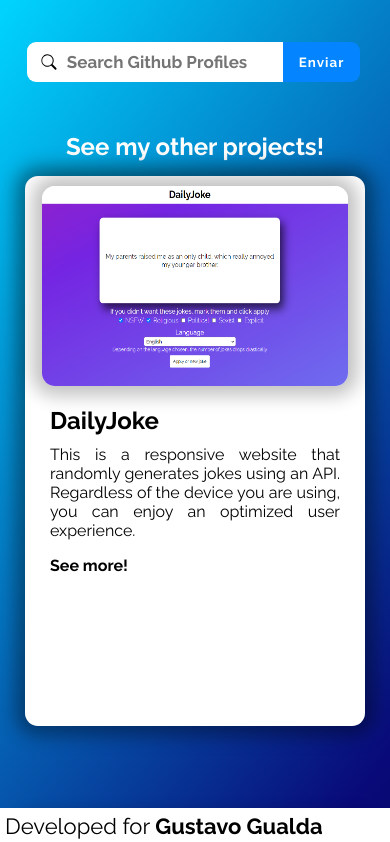
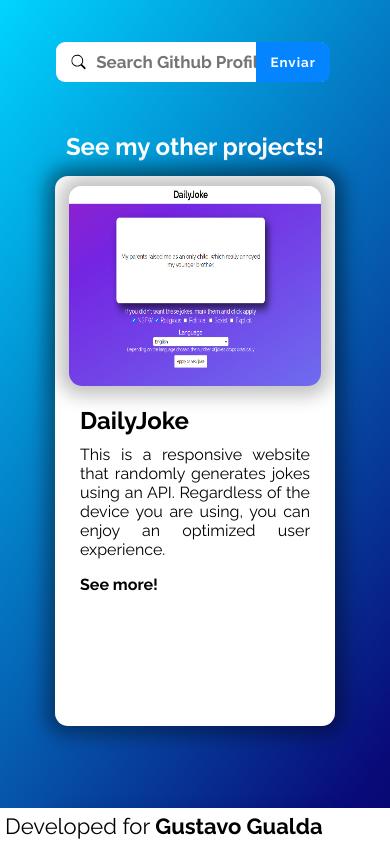
Before and after one commit to iCrowleySHR/SearchGitHub, a React (Vite) app: page / in a window 390 px wide. Shown: the top 842 px of the page. Built offline with nearby package versions, Linux system fonts and the light colour scheme.

Commit message:
Arrumando responsividade

```diff
--- a/src/App.jsx
+++ b/src/App.jsx
@@ -73,7 +73,7 @@ function App() {
 
   return(
     <>
-      <main>
+      <main className={styles.main}>
         <div className={styles.areaSearch}>
           <BsSearch className={styles.icon}/>
           <input type="text" id="pesquisa" placeholder='Search Github Profiles' autoComplete='off' onKeyPress={handleKeyPress}/>
--- a/src/Result.jsx
+++ b/src/Result.jsx
@@ -25,6 +25,7 @@ function Result(props){
                         <a href={props.url} target='_blank'>
                             <p className='user-bio'>{props.bio == null ? message_bio : props.bio}</p>
                         </a>
+                    </section>
 
                         <Minions/>
 
@@ -46,7 +47,7 @@ function Result(props){
                             </div>
                         </section>
                         <br />
-                    </section>
+
                 </div>
             </section>
 
--- a/src/assets/css/App.module.css
+++ b/src/assets/css/App.module.css
@@ -5,7 +5,10 @@
     font-family: 'Raleway', sans-serif;
 
 }
-
+.main{
+    margin-left: 30px;
+    margin-right: 30px;
+}
 .areaSearch{
     display: flex;
     justify-content: center;
--- a/src/assets/css/Result.css
+++ b/src/assets/css/Result.css
@@ -1,25 +1,26 @@
-.area-profile{
+.profile-container{
     position: relative;
     display: flex;
     border-radius: 13px;
     background-color: #ffffff;
     max-width: 925px;
     width: 100%;
-    margin-top: 10px;
-    margin-left: 30px;
-    margin-right: 30px;
-    display: flex;
     flex-wrap: wrap;
+    justify-content: center;
     align-items: center;
-    justify-content: center;
     flex-direction: column;
     overflow: hidden;
+    margin: 10px auto;
 }
-.profile-container{
+
+.area-profile{
     display: flex;
     justify-content: center;
+    align-items: center;
 
+    flex-direction: column;
 }
+
 .img-user{
     margin-top: 10px;
     margin-bottom: 7px;
```
